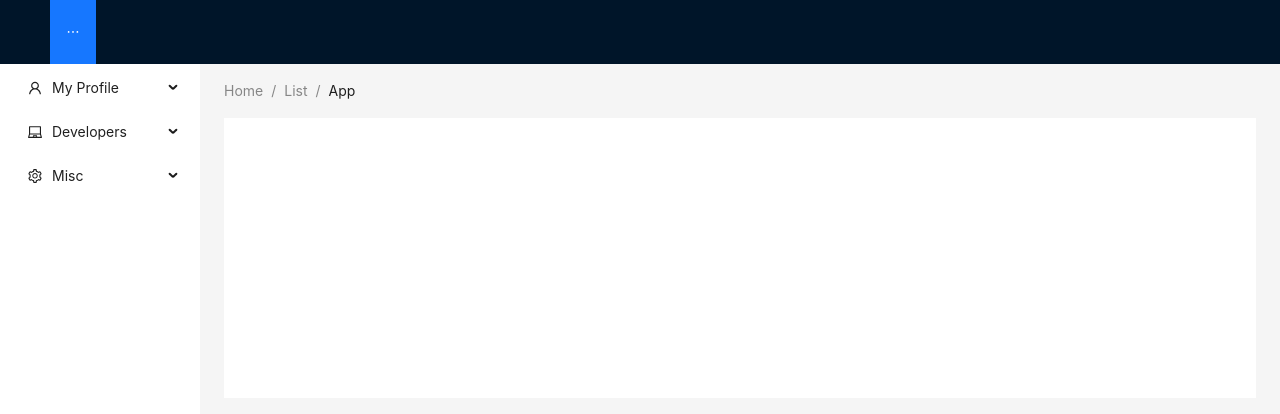
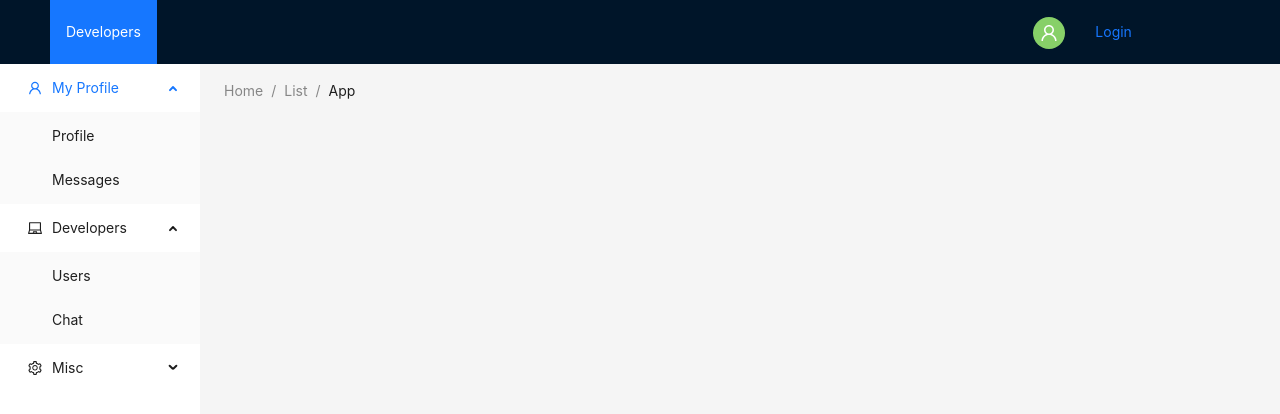
Before and after one commit to sohodoll/react-kama, a React (Create React App) app: page / in a window 1280 px wide. Shown: the top 414 px of the page. Built offline with nearby package versions, Linux system fonts and the light colour scheme.

Commit message:
feat: add antd

```diff
--- a/src/App.tsx
+++ b/src/App.tsx
@@ -9,17 +9,13 @@ import { Provider } from 'react-redux'
 import { store } from './redux/reduxStore'
 import { Breadcrumb, Layout, Menu, MenuProps, theme } from 'antd'
 import Sider from 'antd/es/layout/Sider'
-import { Content, Header } from 'antd/es/layout/layout'
+import { Content } from 'antd/es/layout/layout'
+import HeaderComponent from './components/Header/Header'
 
 const DialogsContainer = React.lazy(() => import('./components/Dialogs/DialogsContainer'))
 const ProfileContainer = React.lazy(() =>
   import('./components/Profile/ProfileContainer').then((module) => ({ default: module.ProfileContainer }))
 )
-
-const items1: MenuProps['items'] = ['MyProfile', '2', '3'].map((key) => ({
-  key,
-  label: key,
-}))
 
 export type MenuItem = Required<MenuProps>['items'][number]
 
@@ -58,27 +54,14 @@ export const App: FC = () => {
     <Router basename='/'>
       <Provider store={store}>
         <Layout>
-          {/* <div className={s.item}>
-            <Link to='/profile'>Profile</Link>
-          </div>
-          <div className={`${s.item} ${s.active}`}>
-            <Link to='/dialogs'>Dialogs</Link>
-          </div>
-          <div className={`${s.item} ${s.active}`}>
-            <Link to='/users'>Users</Link>
-          </div> */}
-
-          <Header style={{ display: 'flex', alignItems: 'center' }}>
-            <div className='demo-logo' />
-            <Menu theme='dark' mode='horizontal' defaultSelectedKeys={['2']} items={items1} />
-          </Header>
+          <HeaderComponent />
           <Layout>
             <Sider width={200} style={{ background: colorBgContainer }}>
               <Menu
                 mode='inline'
-                defaultSelectedKeys={['1']}
-                defaultOpenKeys={['sub1']}
                 style={{ height: '100%', borderRight: 0 }}
+                defaultOpenKeys={['MyProfile', 'Developers']}
+                defaultSelectedKeys={['MyProfile']}
                 items={itemsSideMenu}
               />
             </Sider>
@@ -93,7 +76,6 @@ export const App: FC = () => {
                   padding: 24,
                   margin: 0,
                   minHeight: 280,
-                  background: colorBgContainer,
                 }}
               >
                 <Suspense fallback={<div>Loading</div>}>
--- a/src/components/Header/Header.tsx
+++ b/src/components/Header/Header.tsx
@@ -1,32 +1,54 @@
-import React, { FC } from 'react'
-import s from './Header.module.css'
+import { FC } from 'react'
+import { UserOutlined } from '@ant-design/icons'
+import { Header } from 'antd/es/layout/layout'
+import { Avatar, Button, Col, Menu, MenuProps, Row } from 'antd'
+import { useDispatch, useSelector } from 'react-redux'
+import { selectIsAuth, selectLogin } from '../../redux/authSelectors'
+import { logout } from '../../redux/authReducer'
+import { AppDispatch } from '../../redux/reduxStore'
 import { NavLink } from 'react-router-dom'
 
-export type MapPropsType = {
-  isAuth: boolean
-  login: string | null
-}
+const items1: MenuProps['items'] = ['Developers'].map((key) => ({
+  key,
+  label: key,
+}))
 
-export type DispatchPropsType = {
-  logout: () => void
-}
+const HeaderComponent: FC = () => {
+  const isAuth = useSelector(selectIsAuth)
+  const login = useSelector(selectLogin)
+  const dispatch: AppDispatch = useDispatch()
 
-const Header: FC<MapPropsType & DispatchPropsType> = (props) => {
+  console.log(login)
+
+  const onLogout = () => {
+    dispatch(logout())
+  }
+
   return (
-    <header className={s.header}>
-      <img src='https://ru-designhelp.livejournal.com/favicon.ico' alt='sad' />
-      <div className={s.loginBlock}>
-        {props.isAuth ? (
-          <div>
-            {' '}
-            <div>{props.login}</div> <button onClick={props.logout}>logout</button>{' '}
-          </div>
-        ) : (
-          <NavLink to={'/login'}>login</NavLink>
-        )}
-      </div>
-    </header>
+    <Header style={{ display: 'flex', alignItems: 'center' }}>
+      <Row style={{ width: '100%' }}>
+        <Col>
+          <div className='demo-logo' />
+        </Col>
+        <Col span={20}>
+          <Menu defaultSelectedKeys={['Developers']} theme='dark' mode='horizontal' items={items1} />
+        </Col>
+        <Col>
+          <Avatar style={{ backgroundColor: '#87d068' }} icon={<UserOutlined />} />
+          <span style={{ color: 'white', marginLeft: '15px', marginRight: '15px' }}>{login}</span>
+        </Col>
+        <Col>
+          {isAuth ? (
+            <div>
+              <Button onClick={onLogout}>Logout</Button>
+            </div>
+          ) : (
+            <NavLink to='login'>Login</NavLink>
+          )}
+        </Col>
+      </Row>
+    </Header>
   )
 }
 
-export default Header
+export default HeaderComponent
--- /dev/null
+++ b/src/redux/authSelectors.tsx
@@ -0,0 +1,9 @@
+import { AppStateType } from './reduxStore'
+
+export const selectIsAuth = (state: AppStateType) => {
+  return state.auth.isAuth
+}
+
+export const selectLogin = (state: AppStateType) => {
+  return state.auth.login
+}
```
Also changed, not shown: src/components/Header/HeaderContainer.tsx (+17 -17 lines).
